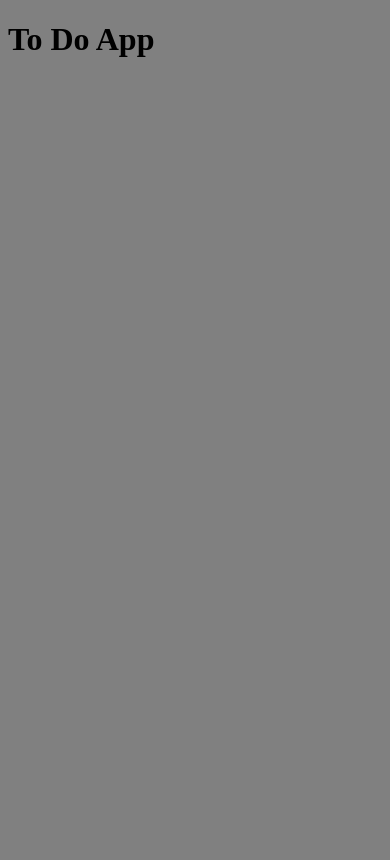
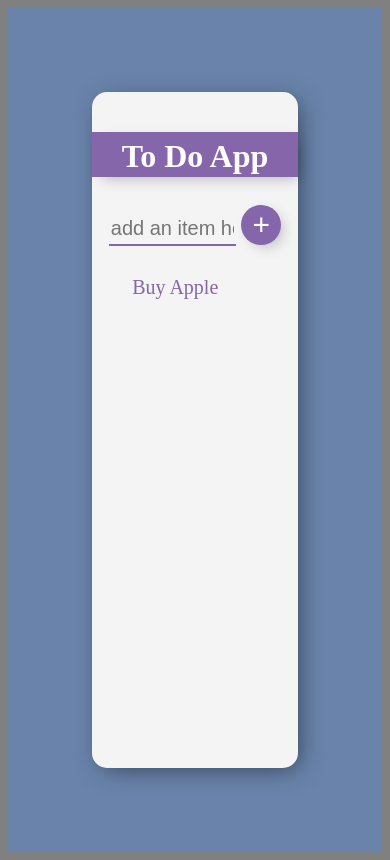
Before and after one commit to CoolShivas/Vite_To_Do_App, a React (Vite) app in the folder todo_app/: page / in a window 390 px wide. Built offline with nearby package versions, Linux system fonts and the light colour scheme.

Commit message:
CSS added

```diff
--- a/todo_app/src/App.jsx
+++ b/todo_app/src/App.jsx
@@ -3,7 +3,19 @@
 const App = () => {
   return (
     <>
-      <h1> To Do App </h1>
+      <div className="main_div">
+        <div className="center_div">
+          <br />
+          <h1> To Do App </h1>
+          <br />
+          <input type="text" placeholder="add an item here" />
+          <button> + </button>
+          <ol>
+            <li> buy apple </li>
+          </ol>
+        </div>
+      </div>
+
     </>
   )
 }
--- a/todo_app/src/index.css
+++ b/todo_app/src/index.css
@@ -1,3 +1,146 @@
 body{
   background-color: gray;
 }
+
+.main_div{
+  width: 100%;
+  height: 100vh;
+  background-color: #6983aa;
+  display: flex;
+  flex-direction: row;
+  justify-content: center;
+  align-items: center;
+  text-align: center;
+}
+
+.center_div{
+  width: 25%;
+  height: 80vh;
+  background-color: #f4f4f4;
+  box-shadow: 5px 5px 25px -5px rgba(0,0,0,0.5) ;
+
+  border-radius: 15px;
+  -webkit-border-radius: 15px;
+  -moz-border-radius: 15px;
+  -ms-border-radius: 15px;
+  -o-border-radius: 15px;
+}
+
+h1{
+  color: white;
+  background: transparent;
+  background-color: #8566aa;
+  padding: 6px 0 2px 0;
+  margin-bottom: 10px;
+  box-shadow: 5px 5px 15px -5px rgba(0,0,0,0.3) ;
+}
+
+input{
+  text-align: center;
+  height: 30px;
+  top: 10px;
+  border: none;
+  background: transparent;
+  font-size: 20px;
+  font-weight: 500;
+  width: 60%;
+  border-bottom: 2px solid #8566aa;
+  outline: none;
+}
+
+button{
+  min-height: 40px;
+  width: 40px;
+  border-color: transparent;
+  background-color: #8566aa;
+  color: #fff;
+  font-size: 40px;
+  border: none;
+  outline: none;
+  margin-left: 10px;
+  box-shadow: 5px 5px 15px -5px rgba(0,0,0,0.3) ;
+
+
+  border-radius: 50%;
+  -webkit-border-radius: 50%;
+  -moz-border-radius: 50%;
+  -ms-border-radius: 50%;
+  -o-border-radius: 50%;
+}
+
+button:hover{
+  background-color: #20bf6b;
+}
+
+ol{
+  margin-top: 30px;
+}
+
+ol li{
+  padding-left: 0px;
+  text-align: left;
+  font-size: 20px;
+  font-weight: 500;
+  display: flex;
+  align-items: center;
+  color: #8566aa;
+  text-transform: capitalize;
+}
+
+.todo_style{
+  display: flex;
+  flex-direction: row;
+  justify-content: left;
+  align-items: center;
+}
+
+
+.todo_style .fa-times{
+  width: 20px;
+  height: 20px;
+  display: flex;
+  justify-content: center;
+  align-items: center;
+  background-color: #8566aa;
+  margin: 0 20px 0 20px;
+  color: aliceblue;
+  box-shadow: 5px 5px 15px -5px rgba(0,0,0,0.3) ;
+
+
+
+  border-radius: 50%;
+  -webkit-border-radius: 50%;
+  -moz-border-radius: 50%;
+  -ms-border-radius: 50%;
+  -o-border-radius: 50%;
+}
+
+
+.todo_style .fa-times:hover{
+  background-color: crimson;
+}
+
+.todo_style .fa-times:hover .list_style{
+  color: crimson;
+}
+
+@media (max-width : 768px) {
+    .center_div{
+      width: 55%;
+    }
+
+    .todo_style .fa-times{
+      margin: 0 15px 0 15px;
+      display: flex;
+      justify-content: center;
+      align-items: center;
+    }
+
+    button{
+      margin-left: 5px;
+      min-height: 40px;
+      width: 40px;
+      color: #fff;
+      font-size: 30px;
+    }
+}
```
